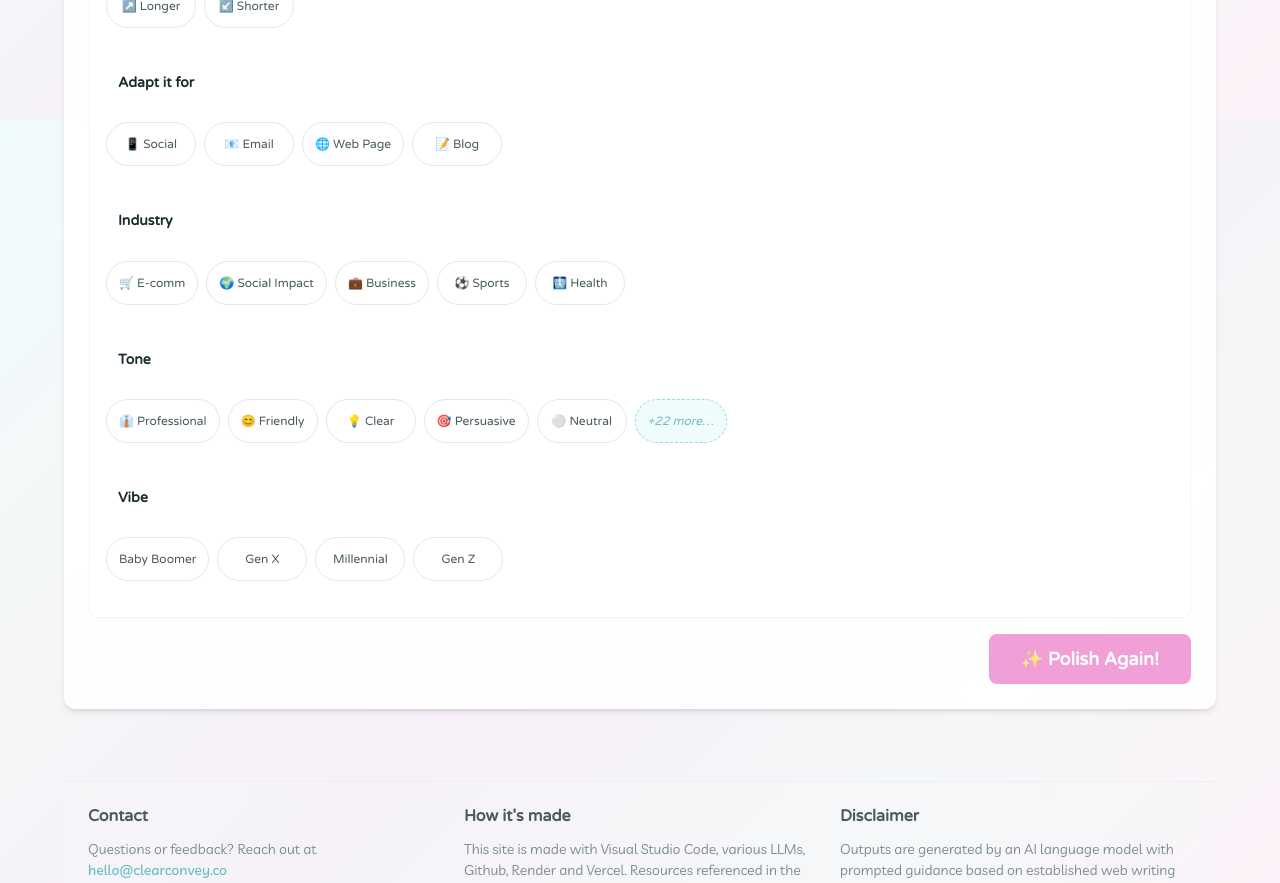
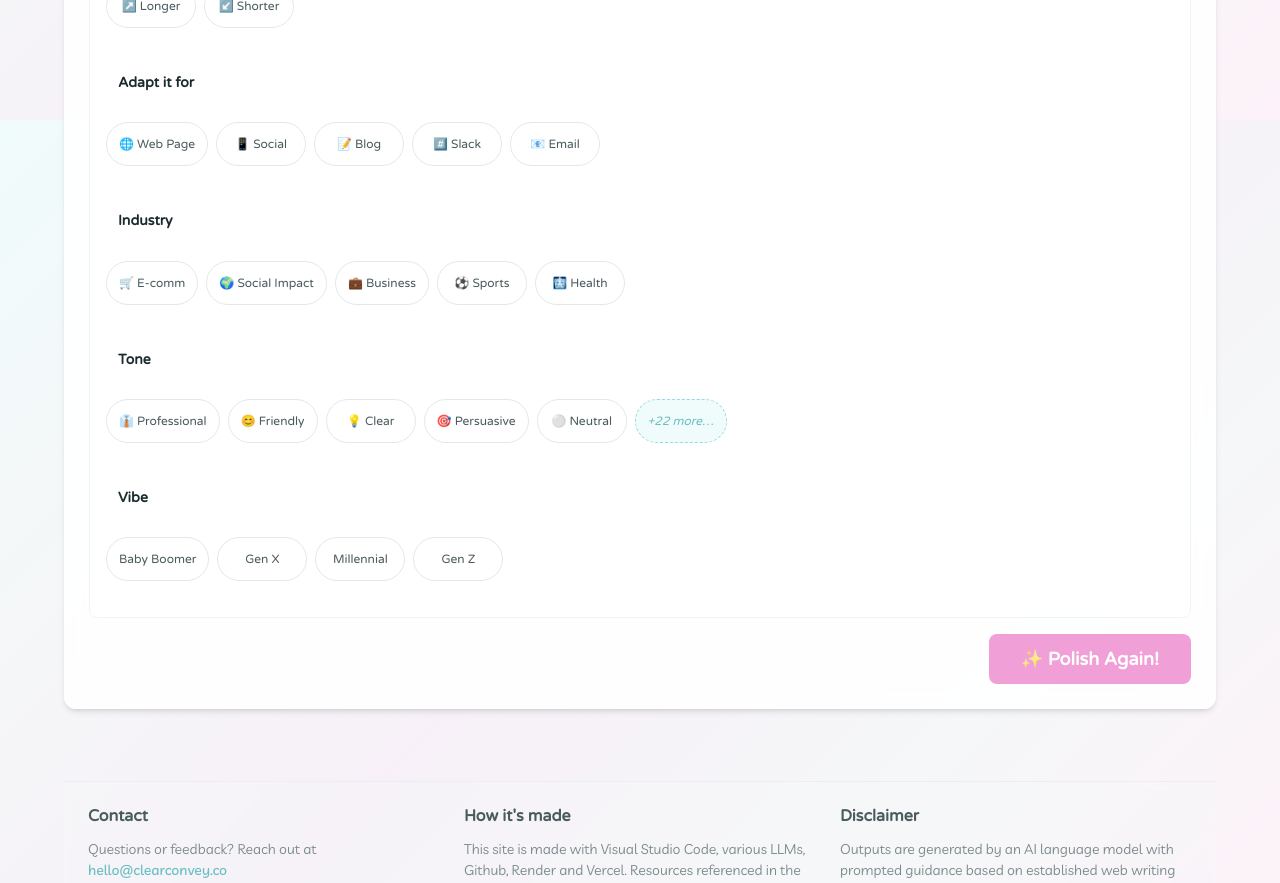
Before and after one commit to cd-space-dot-dot/web-copy-polisher-frontend, a React (Vite) app: page / in a window 1280 px wide. Shown: the part 1480-2363 px from the top of the page. Built offline with nearby package versions, Linux system fonts and the light colour scheme; a web font is replaced by a local one.

Commit message:
added slack to style options

```diff
--- a/src/components/ChipSelector.jsx
+++ b/src/components/ChipSelector.jsx
@@ -136,10 +136,11 @@ export default function ChipSelector({ selectedChips, onChipsChange }) {
       id: "platform",
       label: "Adapt it for",
       chips: [
+        { value: "webpage", label: "🌐 Web Page" },
         { value: "social", label: "📱 Social" },
+        { value: "blog", label: "📝 Blog" },
+        { value: "slack", label: "#️⃣ Slack" },
         { value: "email", label: "📧 Email" },
-        { value: "webpage", label: "🌐 Web Page" },
-        { value: "blog", label: "📝 Blog" }
       ]
     },
     {
```
